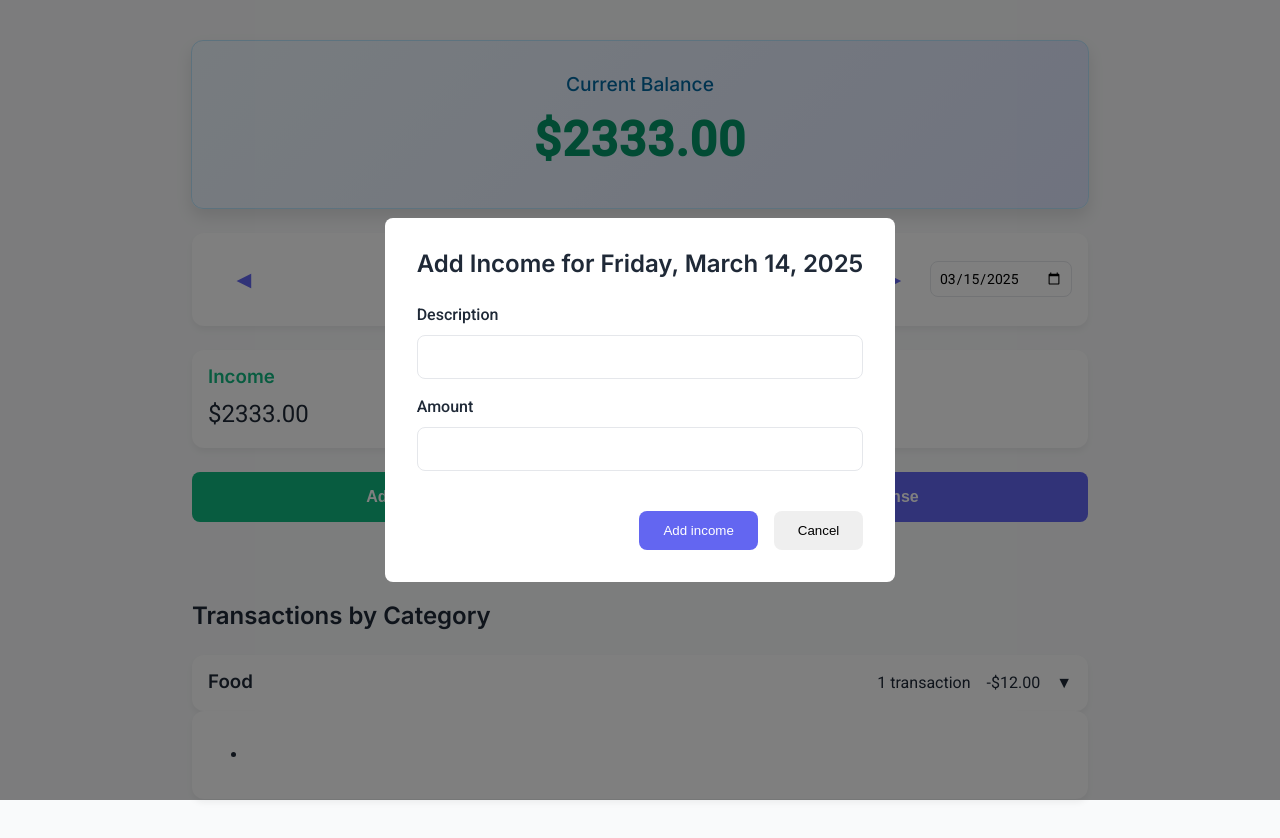
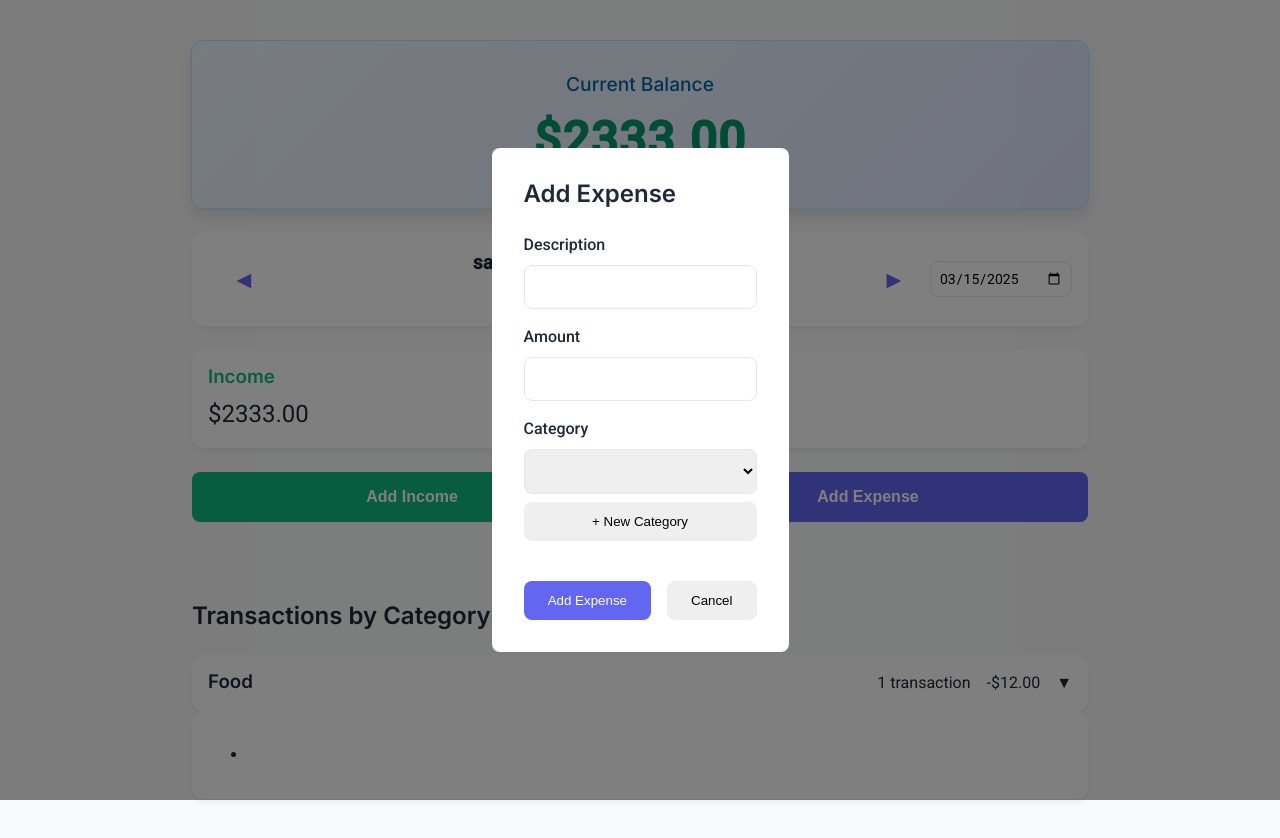
Before and after one commit to bwromero/Expense-Tracker-Website, a website: page expense-tracking.html in a window 1280 px wide. Both pictures are taken after a click on the button "Add Expense". Drawn offline with Linux system fonts and the light colour scheme.

Commit message:
Init add expense modal

```diff
--- a/assets/css/styles.scss
+++ b/assets/css/styles.scss
@@ -95,6 +95,16 @@ p {
             background-color: $background-white;
             padding: 2rem;
             border-radius: 0.5rem;
+            display: none;
+            flex-direction: column;
+
+            button {
+                padding: 0.75rem 1.5rem;
+                border: none;
+                border-radius: 0.5rem;
+                transition: all .2s;
+                cursor: pointer;
+            }
 
             h2 {
                 margin-bottom: 1.5rem;
@@ -116,7 +126,7 @@ p {
                 font-weight: 500;
             }
 
-            input {
+            input, select {
                 padding: .75rem;
                 border: 1px solid $border-color;
                 border-radius: 0.5rem;
@@ -129,14 +139,6 @@ p {
             justify-content: end;
             gap: 1rem;
             margin-top: 1.5rem;
-
-            button {
-                padding: 0.75rem 1.5rem;
-                border: none;
-                border-radius: 0.5rem;
-                transition: all .2s;
-                cursor: pointer;
-            }
 
             :first-child {
                 background-color: $primary-blue;
--- a/assets/js/script.js
+++ b/assets/js/script.js
@@ -18,14 +18,13 @@ document.addEventListener('DOMContentLoaded', function() {
     addButtons.forEach(button => {
         button.addEventListener("click", (event) => {
             event.preventDefault();
+            addIncomeModalParent.style.display = 'flex';
 
             if(button.innerText === 'Add Income') {
-                addIncomeModalParent.style.display = 'flex';
+                addIncomeModal.style.display = 'flex';
             }
 
-
             if(button.innerText === 'Add Expense') {
-                addIncomeModalParent.style.display = 'flex';
                 addExpenseModal.style.display = 'flex';
             }
         })
@@ -41,6 +40,7 @@ document.addEventListener('DOMContentLoaded', function() {
 
             if(button.textContent.trim() ===  'Cancel') {
                 addIncomeModalParent.style.display = 'none';
+                addIncomeModal.style.display = 'none';
             }
         })
     })
--- a/expense-tracking.html
+++ b/expense-tracking.html
@@ -31,6 +31,30 @@
                     </div>
                     <div class="exp-tracker-modal-actions">
                         <button>Add income</button>
+                        <button>Cancel</button>
+                    </div>
+                </form>
+            </div>
+
+            <div class="exp-tracker-modal-content" id="add-expense-modal">
+                <h2>Add Expense</h2>
+
+                <form action="submit" class="exp-tracker-modal-form">
+                    <div class="exp-tracker-modal-form-group">
+                        <label for="">Description</label>
+                        <input type="text">
+                    </div>
+                    <div class="exp-tracker-modal-form-group">
+                        <label for="">Amount</label>
+                        <input type="number">
+                    </div>
+                    <div class="exp-tracker-modal-form-group">
+                        <label for="category">Category</label>
+                        <select name="category" id="category-select"></select>
+                        <button id="new-category-button">+ New Category</button>
+                    </div>
+                    <div class="exp-tracker-modal-actions">
+                        <button>Add Expense</button>
                         <button>Cancel</button>
                     </div>
                 </form>
```
Also changed, not shown: assets/css/styles.css, 1 other file.
